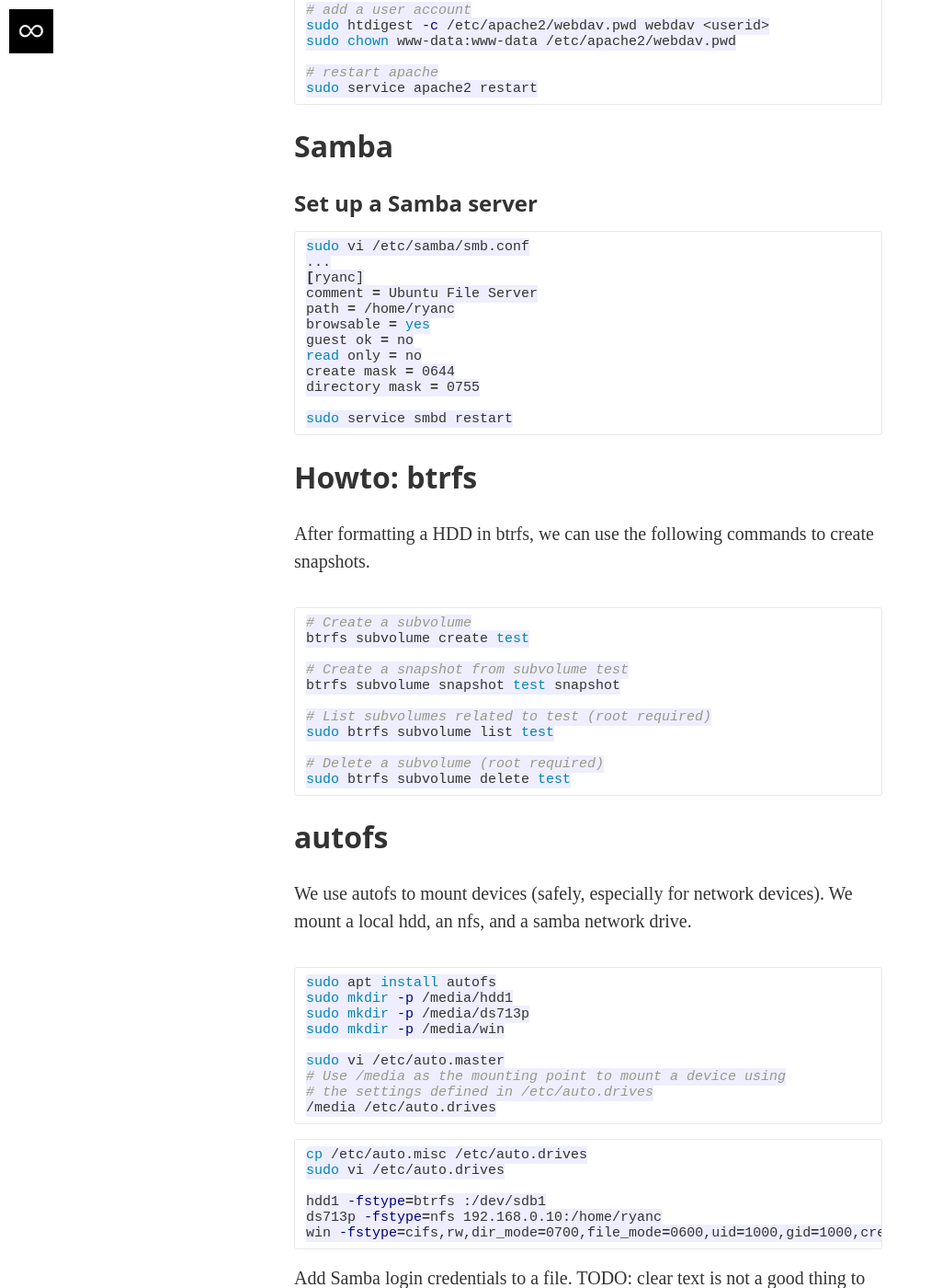
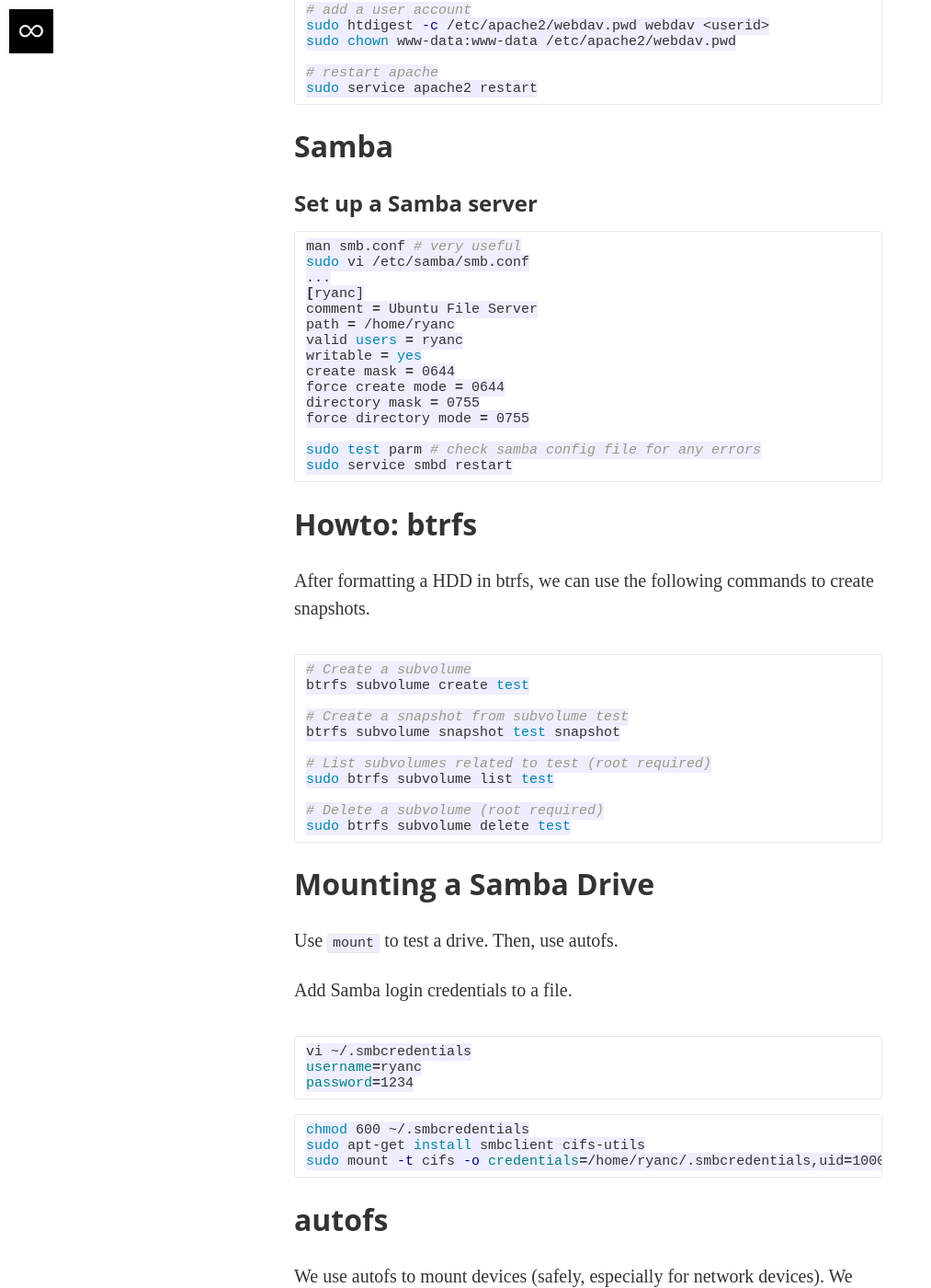
Before and after one commit to ryanhc/ryanhc.github.io, a Jekyll site: the page built from _posts/2018-01-13-setup-dev-env.md, in a window 1280 px wide and 1400 px high, scrolled down 3622 px. Shown: the whole window at 92% size, without its empty margins (0-1013 px from the left). Built offline with Jekyll 4.4.1, drawn with Linux system fonts in a browser that asks for light colours; nearby versions of some CDN libraries; some web fonts are replaced; some of the changed text lies outside the part shown.

Commit message:
Update the dev post

````diff
--- a/_posts/2018-01-13-setup-dev-env.md
+++ b/_posts/2018-01-13-setup-dev-env.md
@@ -190,17 +190,20 @@
 ## Samba
 ### Set up a Samba server
 ```sh
+man smb.conf # very useful
 sudo vi /etc/samba/smb.conf
 ...
 [ryanc]
 comment = Ubuntu File Server
 path = /home/ryanc
-browsable = yes
-guest ok = no
-read only = no
+valid users = ryanc
+writable = yes
 create mask = 0644
+force create mode = 0644
 directory mask = 0755
+force directory mode = 0755
 
+sudo test parm # check samba config file for any errors
 sudo service smbd restart
 ```
 
@@ -220,6 +223,22 @@
 
 # Delete a subvolume (root required)
 sudo btrfs subvolume delete test
+```
+
+## Mounting a Samba Drive
+Use ``mount`` to test a drive. Then, use autofs.
+
+Add Samba login credentials to a file.
+```sh
+vi ~/.smbcredentials
+username=ryanc
+password=1234
+```
+
+```sh
+chmod 600 ~/.smbcredentials
+sudo apt-get install smbclient cifs-utils
+sudo mount -t cifs -o credentials=/home/ryanc/.smbcredentials,uid=1000,gid=1000,iocharset=utf8 //192.168.0.10/home /media/nas
 ```
 
 ## autofs
@@ -245,13 +264,6 @@
 hdd1 -fstype=btrfs :/dev/sdb1
 ds713p -fstype=nfs 192.168.0.10:/home/ryanc
 win -fstype=cifs,rw,dir_mode=0700,file_mode=0600,uid=1000,gid=1000,credentials=/home/ryanc/.smbcredentials ://192.168.0.5/ryanc
-```
-
-Add Samba login credentials to a file. TODO: clear text is not a good thing to do.
-```sh
-vi ~/.smbcredentials
-username=ryanc
-password=1234
 ```
 
 Finally, restart the autofs service.
````
Also changed, not shown: other parts of _posts/2018-01-13-setup-dev-env.md (+1 -1 lines).
